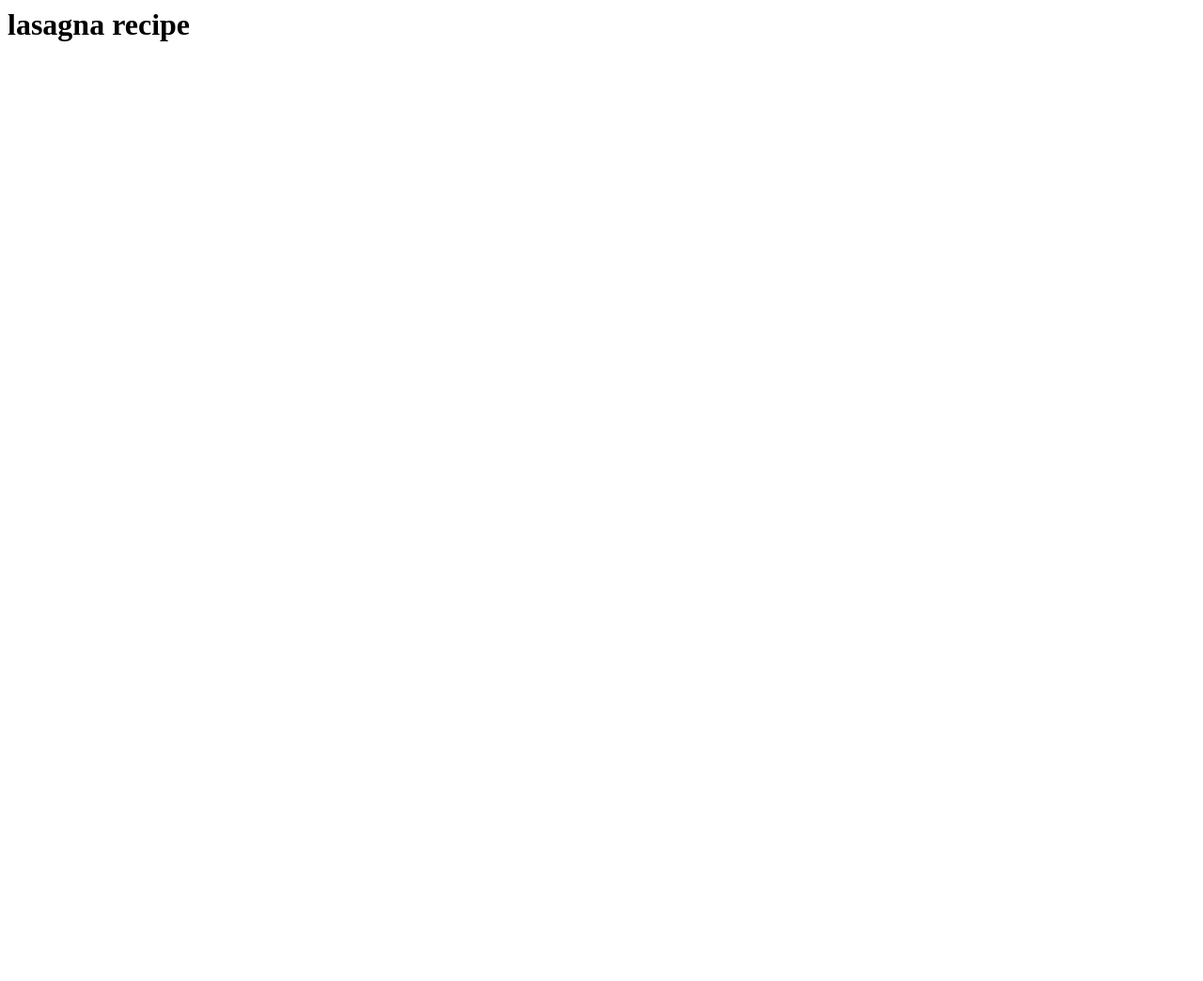
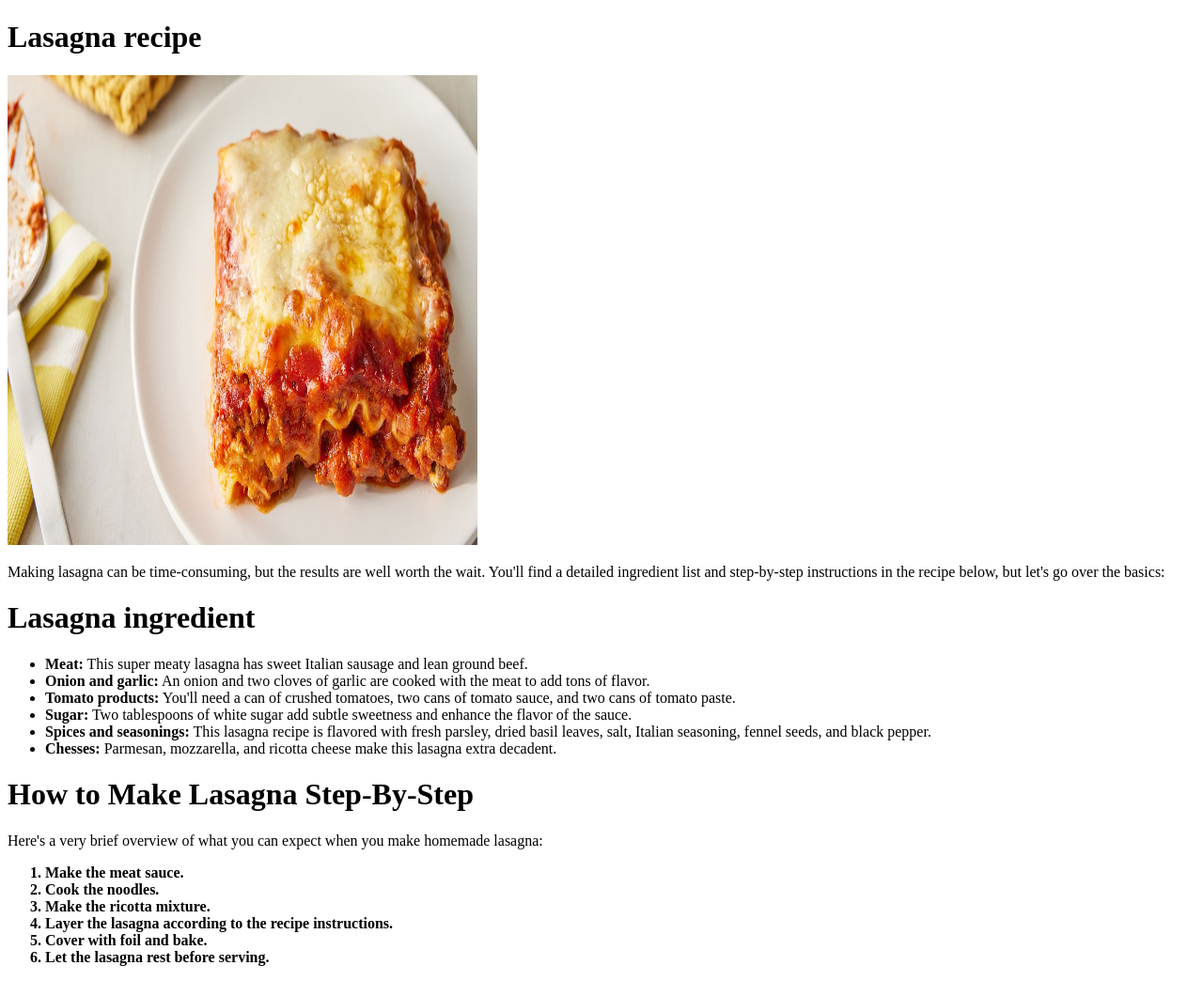
Before and after one commit to hoangtuan0201/odin-recipes, a plain HTML site: page 00-odin-project/recipes/lasagna.html in a window 1280 px wide. Shown: the whole page at 94% size. Before the commit the page ends 800 px from the top, so only its background shows below. Drawn offline with Linux system fonts and the light colour scheme.

Commit message:
add lasagna recipe

```diff
--- a/00-odin-project/recipes/lasagna.html
+++ b/00-odin-project/recipes/lasagna.html
@@ -1 +1,39 @@
-<h1> lasagna recipe</h1>
+<!DOCTYPE html>
+<html lang="en">
+    <header>
+        <meta charset="UTF-8">
+        <title>Lasagna</title>
+        <h1> Lasagna recipe</h1>
+    </header>
+    <body>
+        <img src ="lasagna.jpg" width="500px" height="500px">
+        <p>Making lasagna can be time-consuming, but the results are well worth the wait. You'll find a detailed ingredient list and step-by-step instructions in the recipe below, but let's go over the basics:
+
+        </p>
+
+        <h1>Lasagna ingredient</h1>
+            <ul>
+                <li><strong>Meat:</strong> This super meaty lasagna has sweet Italian sausage and lean ground beef.</li>
+
+                <li><strong>Onion and garlic:</strong> An onion and two cloves of garlic are cooked with the meat to add tons of flavor.</li>
+
+                <li><strong>Tomato products:</strong> You'll need a can of crushed tomatoes, two cans of tomato sauce, and two cans of tomato paste.</li>
+
+                <li><strong>Sugar:</strong> Two tablespoons of white sugar add subtle sweetness and enhance the flavor of the sauce.</li>
+
+                <li><strong>Spices and seasonings:</strong> This lasagna recipe is flavored with fresh parsley, dried basil leaves, salt, Italian seasoning, fennel seeds, and black pepper.</li>
+
+                <li><strong>Chesses:</strong> Parmesan, mozzarella, and ricotta cheese make this lasagna extra decadent.</li>
+            </ul>
+        <h1>How to Make Lasagna Step-By-Step</h1>
+        <p>Here's a very brief overview of what you can expect when you make homemade lasagna:</p>
+            <ol>
+                <li style="font-weight: bold;">Make the meat sauce.</li>
+                <Li style="font-weight: bold;">Cook the noodles.</Li>
+                <li style="font-weight: bold;">Make the ricotta mixture.</li>
+                <li style="font-weight: bold;">Layer the lasagna according to the recipe instructions.</li>
+                <li style="font-weight: bold;">Cover with foil and bake.</li>
+                <li style="font-weight: bold;">Let the lasagna rest before serving.</li>
+            </ol>
+    </body>
+</html>
```
Also changed, not shown: 00-odin-project/recipes/lasagna.jpg (added).
